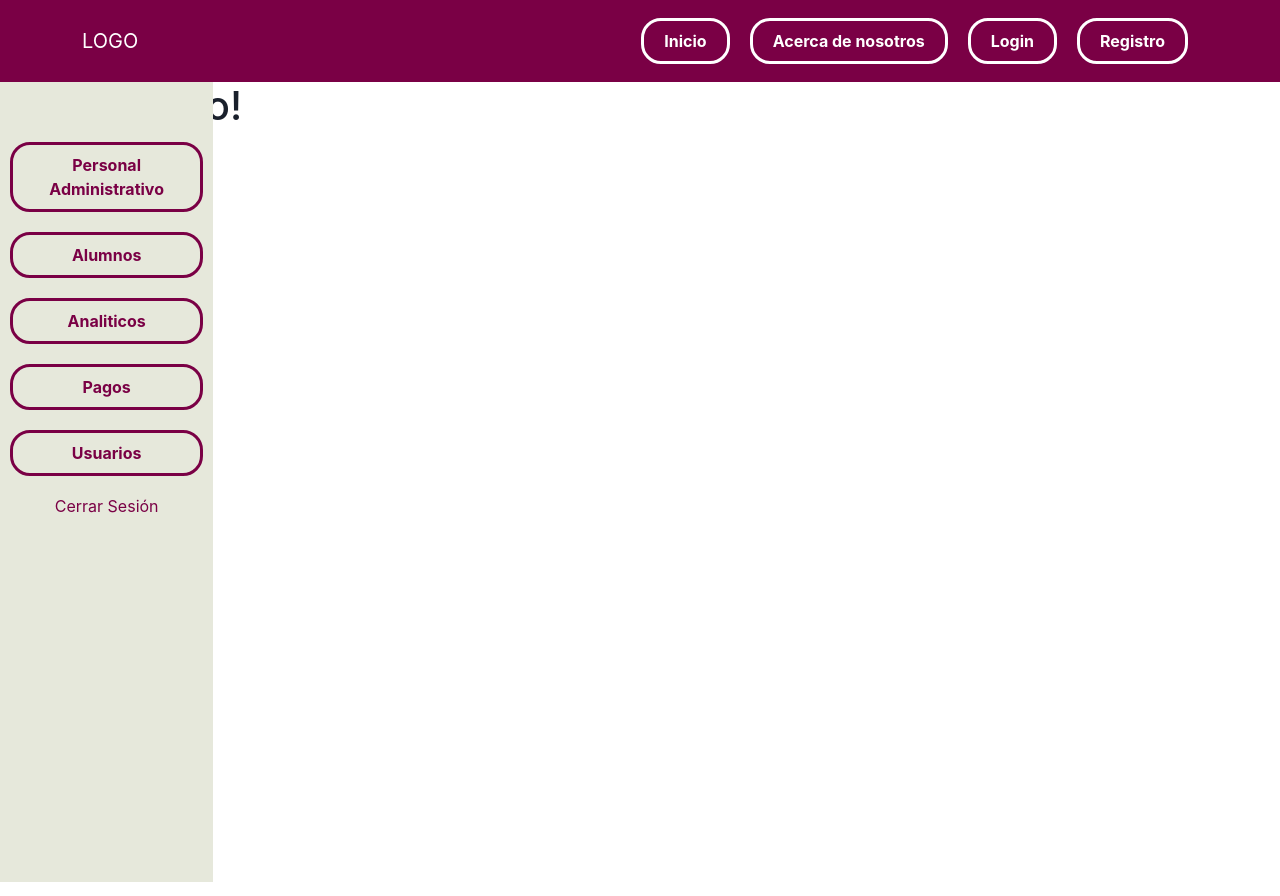
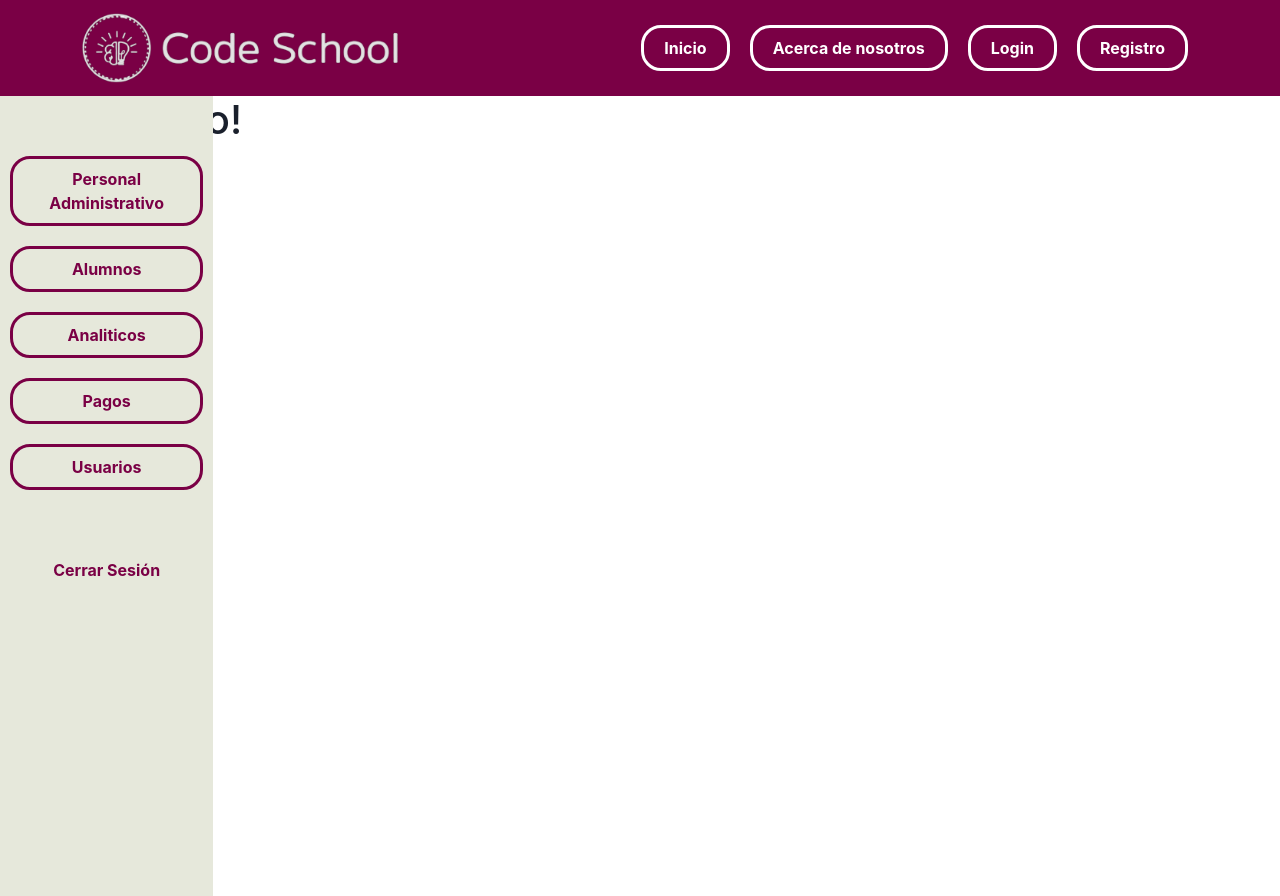
Before and after one commit to gsantolaya/school-project-frontend, a React (Create React App) app: page / in a window 1280 px wide. Built offline with nearby package versions, Linux system fonts and the light colour scheme.

Commit message:
ajustes en css y logo para navbar y side menu

```diff
--- a/src/home/components/NavbarMenu.css
+++ b/src/home/components/NavbarMenu.css
@@ -16,6 +16,11 @@
     color: #7a0045 !important;
     background-color: white !important;
 }
+.logo{
+    height: 70px;
+    margin: 0px;
+    padding: 0px;
+}
 /*
 #basic-navbar-nav{
     color: white !important;
--- a/src/home/components/NavbarMenu.jsx
+++ b/src/home/components/NavbarMenu.jsx
@@ -2,13 +2,14 @@ import React from 'react'
 import Container from 'react-bootstrap/Container';
 import Nav from 'react-bootstrap/Nav';
 import Navbar from 'react-bootstrap/Navbar';
+import logo from '../components/img/Logo Navbar.png';
 import './NavbarMenu.css';
 
 function NavbarMenu() {
   return (
     <Navbar className="navContainer" variant="dark" expand="lg">
       <Container>
-        <Navbar.Brand href="home">LOGO</Navbar.Brand>
+        <Navbar.Brand href="home"><img src={logo} className="logo" alt="logo" /></Navbar.Brand>
         <Navbar.Toggle aria-controls="basic-navbar-nav" />
         <Navbar.Collapse id="basic-navbar-nav">
           <Nav className="ms-auto">
--- a/src/home/components/SideMenu.css
+++ b/src/home/components/SideMenu.css
@@ -15,7 +15,12 @@
     text-decoration: none;
 }
 .logOut{
-    padding-top: 50px;
+    margin-top: 50px;
     color: #7A0045 !important;
-    font-weight: bold;
+    font-weight: bold !important;
 }
+@media screen and (max-width: 576px){
+    .sideMenuContainer{
+        display: none !important;
+    }
+}
--- a/src/home/components/SideMenu.jsx
+++ b/src/home/components/SideMenu.jsx
@@ -5,14 +5,13 @@ import './SideMenu.css';
 
 export function SideMenu() {
   return (
-    <Nav defaultActiveKey="/home" className="flex-column sideMenuContainer col-2 text-center">
+    <Nav defaultActiveKey="/home" className="flex-column sideMenuContainer col-md-3 col-lg-2 text-center">
       <Nav.Link className="sideMenuLinks" href="/home">Personal Administrativo</Nav.Link>
-      <Nav.Link className="sideMenuLinks" href="/home">Alumnos</Nav.Link>
+      <Nav.Link className="sideMenuLinks" href="/students">Alumnos</Nav.Link>
       <Nav.Link className="sideMenuLinks" href="/home">Analiticos</Nav.Link>
       <Nav.Link className="sideMenuLinks" href="/home">Pagos</Nav.Link>
       <Nav.Link className="sideMenuLinks" href="/home">Usuarios</Nav.Link>
       <Nav.Link className="logOut" href="/home">Cerrar Sesión</Nav.Link>
-
     </Nav>
   );
 }
```
Also changed, not shown: src/home/components/img/Logo Navbar.png (added).
